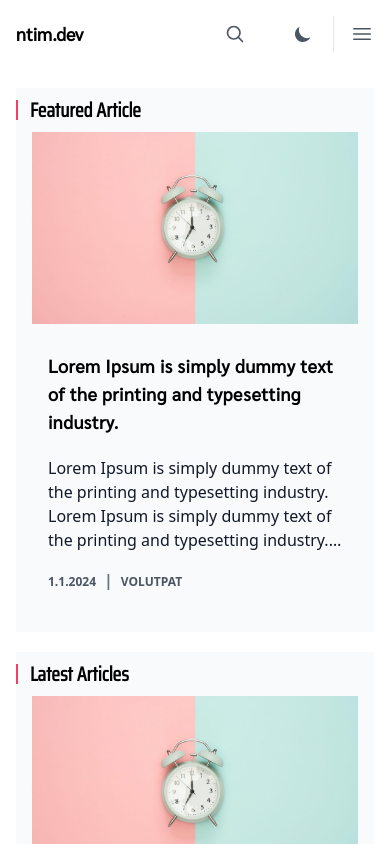
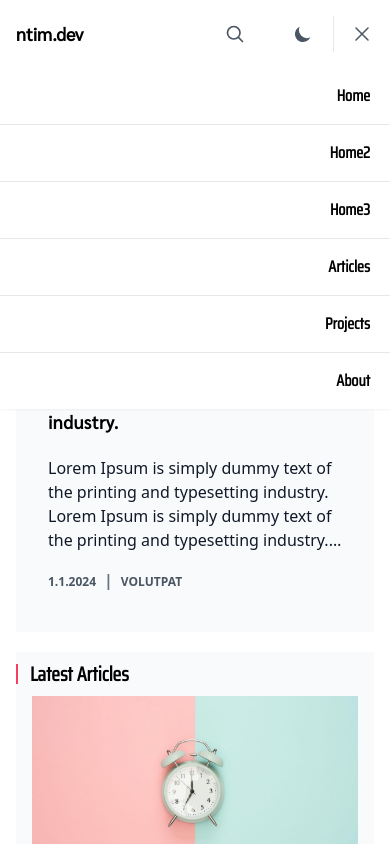
Before and after one commit to NtimYeboah/Ink, a website: page index.html in a window 390 px wide. Both pictures are taken after a click on the icon 362 px from the left and 34 px from the top of the page. Shown: the top 844 px of the page. Drawn offline with nearby package versions, Linux system fonts and the light colour scheme; files that its build step writes are made by us from their sources; files whose address does not match are found by name.

Commit message:
Add icon toggle back on index page

```diff
--- a/assets/js/main.js
+++ b/assets/js/main.js
@@ -45,27 +45,4 @@
     smSearchToggleIcon.addEventListener('click', function (e) {
         smSearchDiv.classList.toggle('hidden');
     });
-
-    var onToggleMenuIcon = function (element) {
-        showMenu = element.id === 'sm-menu-icon' ? true : false;
-        element.classList.add('hidden')
-
-        menuForSmallScreens = document.querySelector('#sm-menu');
-
-        if (showMenu) {
-            cancelMenuIcon = document.querySelector('#sm-cancel-icon');
-            cancelMenuIcon.classList.remove('hidden')
-
-            menuForSmallScreens.classList.remove('hidden')
-        } else {
-            showMenuIcon = document.querySelector('#sm-menu-icon');
-            showMenuIcon.classList.remove('hidden')
-
-            menuForSmallScreens.classList.add('hidden')
-        }
-    }
-
-    return {
-        onToggleMenuIcon: onToggleMenuIcon
-    }
 })()
--- a/index.html
+++ b/index.html
@@ -716,5 +716,25 @@
         </footer>
 
     <script src="assets/js/main.js"></script>
+    <script>
+        function onToggleMenuIcon(element) {
+            showMenu = element.id === 'sm-menu-icon' ? true : false;
+            element.classList.add('hidden')
+
+            menuForSmallScreens = document.querySelector('#sm-menu');
+
+            if (showMenu) {
+                cancelMenuIcon = document.querySelector('#sm-cancel-icon');
+                cancelMenuIcon.classList.remove('hidden')
+
+                menuForSmallScreens.classList.remove('hidden')
+            } else {
+                showMenuIcon = document.querySelector('#sm-menu-icon');
+                showMenuIcon.classList.remove('hidden')
+
+                menuForSmallScreens.classList.add('hidden')
+            }
+        }
+    </script>
     </body>
 </html>
```
